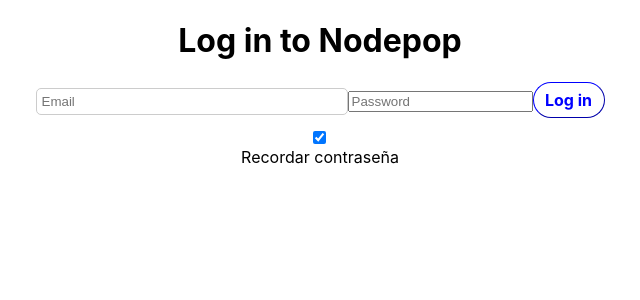
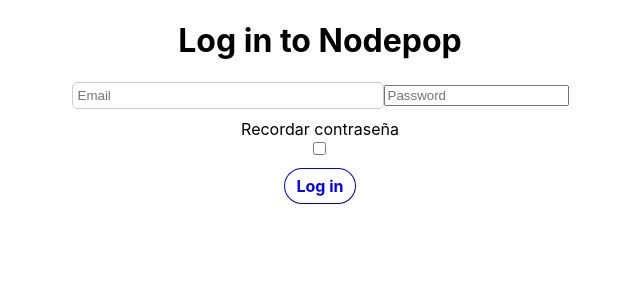
Before and after one commit to ReyesMorales/WallapopReactAvanzado, a React (Create React App) app: page / in a window 1280 px wide. Shown: the top 300 px of the page, without its empty margins (320-960 px from the left). Built offline with nearby package versions, Linux system fonts and the light colour scheme; no server answers.

Commit message:
Start create remember checkbox

```diff
--- a/src/components/auth/LoginPage.js
+++ b/src/components/auth/LoginPage.js
@@ -1,25 +1,29 @@
 import { useState } from "react";
 import Button from "../shared/Button";
-import { login } from "./service"
-
+import { login } from "./service";
 
 function LoginPage({ onLogin }) {
   const [credentials, setCredentials] = useState({
-        email: '',
-        password: '',
+    email: "",
+    password: "",
   });
 
-    const handleSubmit = async event => {
+  const [remember, setRemember] = useState(false);
+
+  const handleSubmit = async (event) => {
     event.preventDefault();
     await login(credentials);
 
     onLogin();
   };
 
-    const handleChange = event => {
+  const handleChange = (event) => {
+    setCredentials({ ...credentials, [event.target.name]: event.target.value });
+  };
 
-        setCredentials({...credentials,[event.target.name]: event.target.value});
-    }
+  const handleRememberChange = (event) => {
+    setRemember(event.target.checked);
+  };
 
   console.log(credentials.email, credentials.password);
 
@@ -43,15 +47,19 @@
           autoComplete="false"
           value={credentials.password}
         />
-            <Button
-            type="submit"
-            variant="secondary">
+        <br />
+        <label>
+          Recordar contraseña
+          <input
+            type="checkbox"
+            name="password-checkbox"
+            checked={remember}
+            onChange={handleRememberChange}
+          />
+        </label>
+        <Button type="submit" variant="secondary">
           Log in
         </Button>
-            <br />
-            <label>
-            <input type="checkbox" name="password-checkbox" defaultChecked={true} /> Recordar contraseña
-            </label>
       </form>
     </div>
   );
```
Lines whose indentation alone changed are shown as unchanged.
